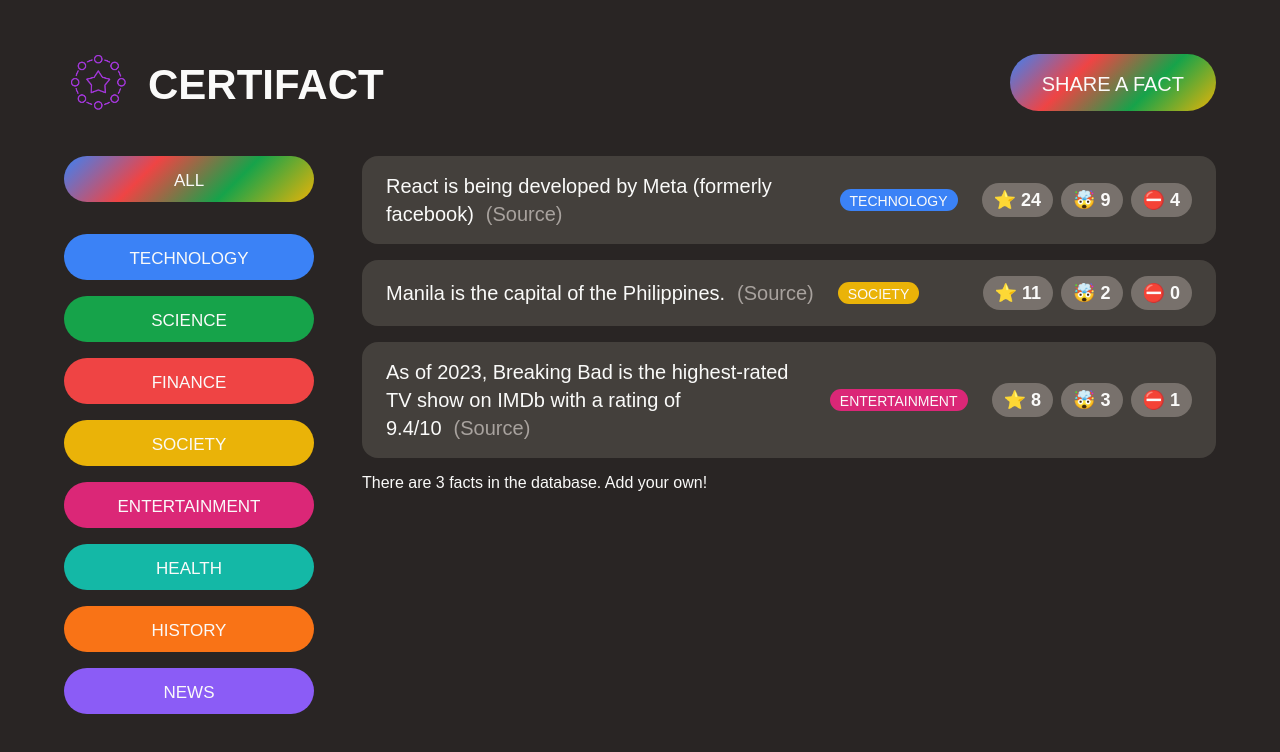
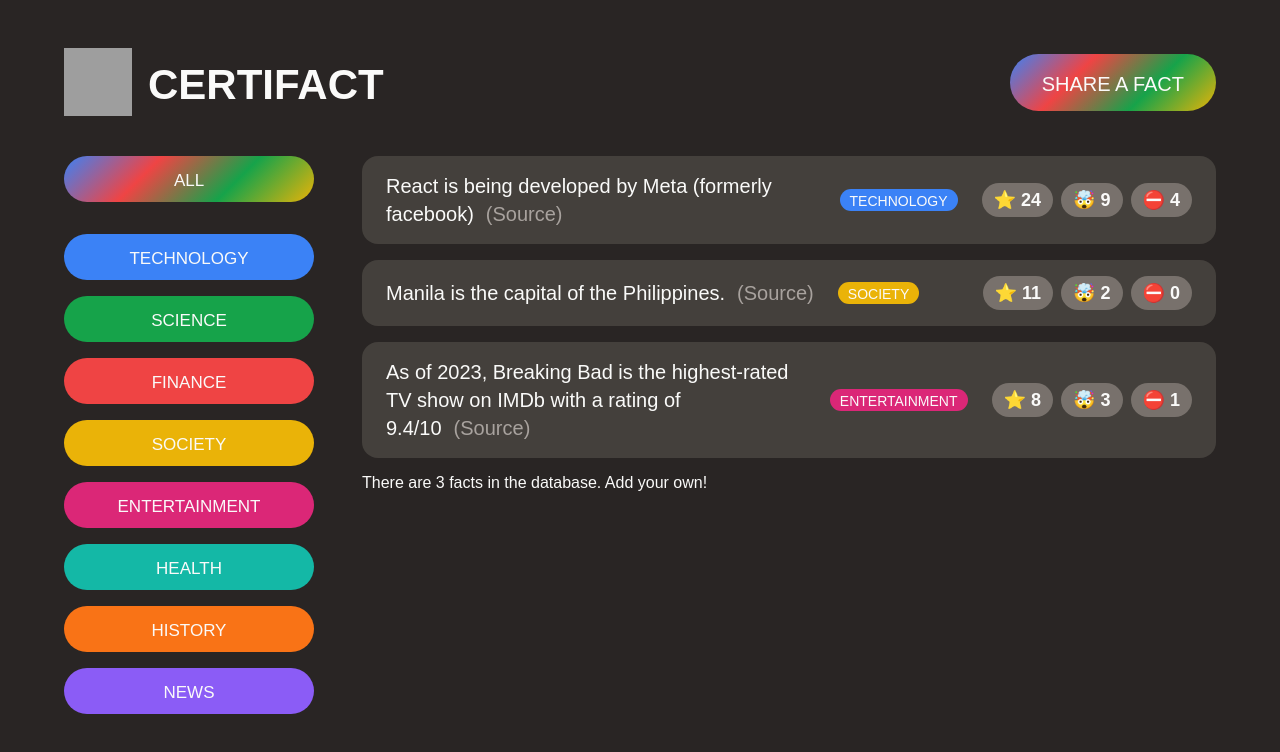
Before and after one commit to kiritoS40/certifact-app, a React (Create React App) app: page / in a window 1280 px wide. Shown: the top 752 px of the page. Built offline with nearby package versions, Linux system fonts and the light colour scheme; grey boxes are pictures that could not be loaded; a web font is replaced by a local one.

Commit message:
Make a separate function for the Header component

```diff
--- a/src/App.js
+++ b/src/App.js
@@ -47,30 +47,12 @@ const initialFacts = [
 ];
 
 function App() {
-  // Define state variables
   const [showForm, setShowForm] = useState(false);
-
-  const appTitle = "Certifact";
 
   return (
     <>
-      {/* HEADER */}
-      <header className="header">
-        <div className="logo">
-          <img src="logo.png" height="68" width="68" alt="Certifact Logo" />
-          <h1>{appTitle}</h1>
-        </div>
+      <Header showForm={showForm} setShowForm={setShowForm} />
 
-        <button
-          className="btn btn-large btn-open"
-          // Update state variable
-          onClick={() => setShowForm((show) => !show)}
-        >
-          Share a fact
-        </button>
-      </header>
-
-      {/* Use state variable */}
       {showForm ? <NewFactForm /> : null}
 
       <main class="main">
@@ -78,6 +60,26 @@ function App() {
         <FactList />
       </main>
     </>
+  );
+}
+
+function Header({ showForm, setShowForm }) {
+  const appTitle = "Certifact";
+
+  return (
+    <header className="header">
+      <div className="logo">
+        <img src="logo1.png" height="68" width="68" alt="Certifact Logo" />
+        <h1>{appTitle}</h1>
+      </div>
+
+      <button
+        className="btn btn-large btn-open"
+        onClick={() => setShowForm((show) => !show)}
+      >
+        {showForm ? "Close" : "Share a fact"}
+      </button>
+    </header>
   );
 }
 
```
